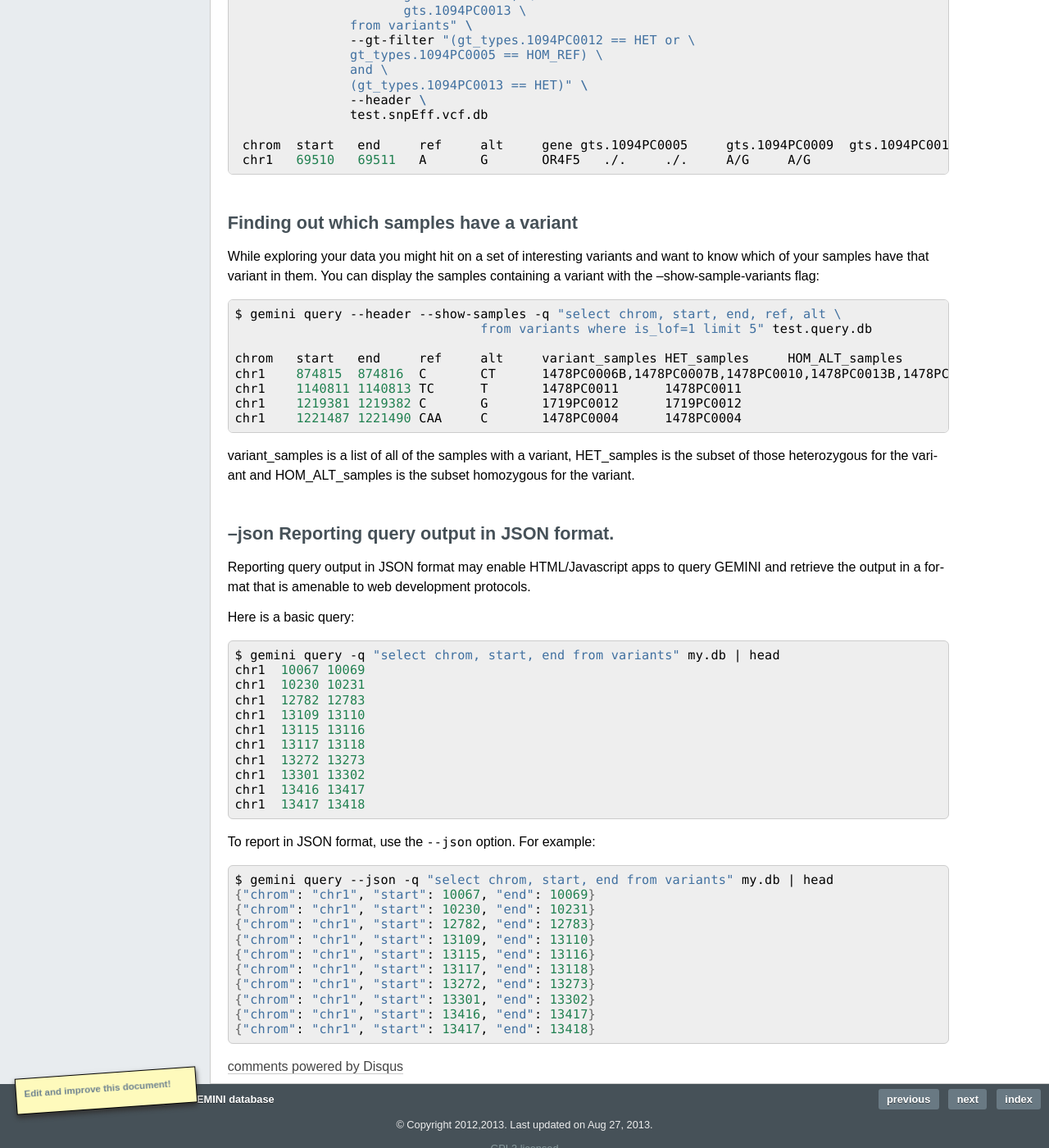
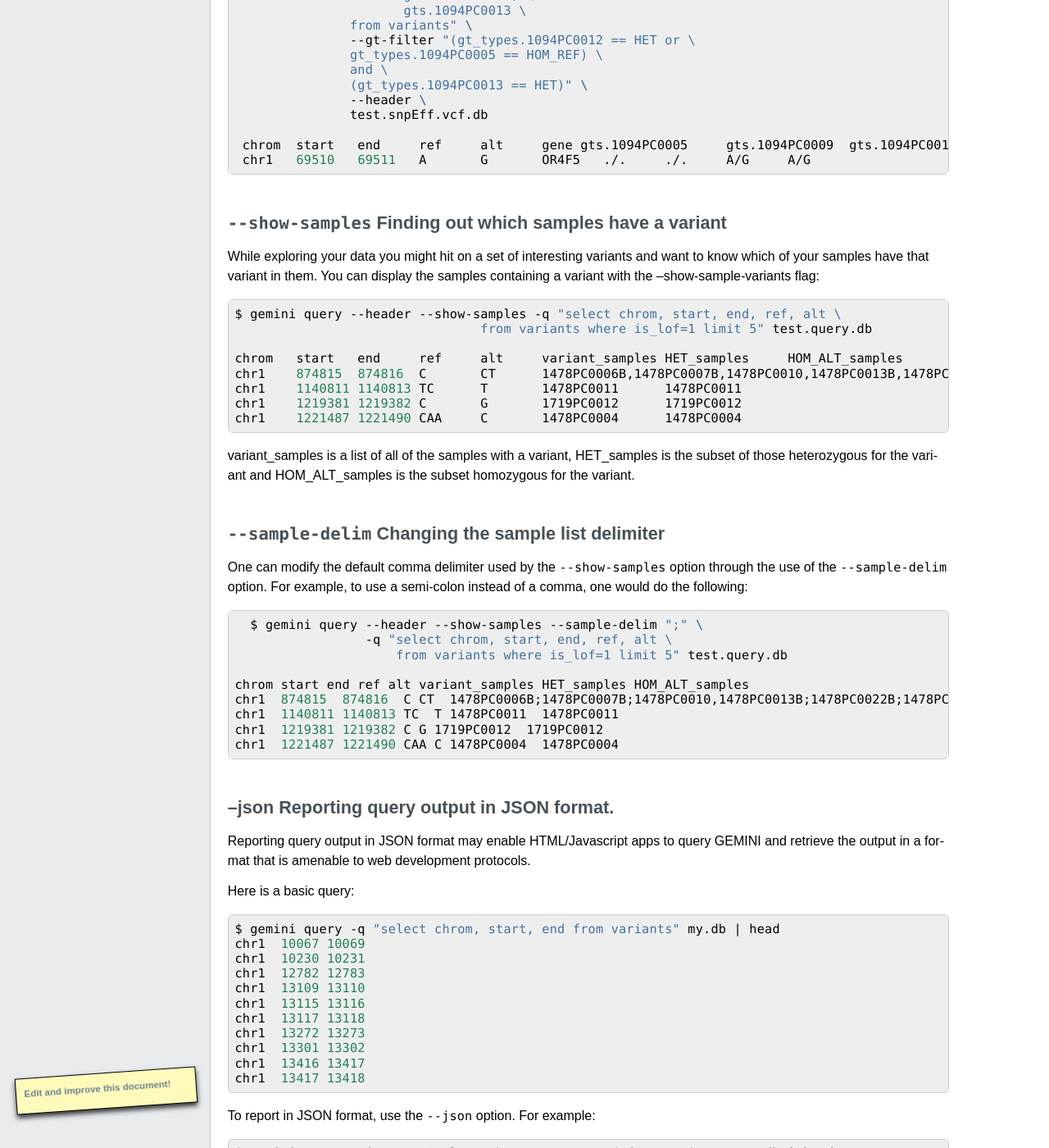
Before and after one commit to arq5x/gemini, a Sphinx documentation site: the page built from docs/content/querying.rst, in a window 1280 px wide and 1400 px high, scrolled down 3559 px. Shown: the whole window at 82% size. Built offline with Sphinx 7.4.7, drawn with Linux system fonts in a browser that asks for light colours; formulas are drawn with MathJax 3; pages that are not in the unit, such as notebooks, are missing from menus; comment, search, counter and statistics services are not loaded; the version number is read from the project's files by our own code; some of the changed text lies outside the part shown.

Commit message:
[ENH] allow alternate sample delimiters

```diff
--- a/docs/content/querying.rst
+++ b/docs/content/querying.rst
@@ -229,9 +229,9 @@ Eh, I changed my mind, let's restrict the above to those variants where sample
 	 chrom	start	end	ref	alt	gene gts.1094PC0005	gts.1094PC0009	gts.1094PC0012	gts.1094PC0013
 	 chr1	69510	69511	A	G	OR4F5	./.	./.	A/G	A/G
 
-================================================
-Finding out which samples have a variant
-================================================
+=============================================================
+``--show-samples`` Finding out which samples have a variant
+=============================================================
 While exploring your data you might hit on a set of interesting variants and want to know
 which of your samples have that variant in them. You can display the samples containing
 a variant with the --show-sample-variants flag:
@@ -250,6 +250,26 @@ a variant with the --show-sample-variants flag:
 variant_samples is a list of all of the samples with a variant, HET_samples is the subset
 of those heterozygous for the variant and HOM_ALT_samples is the subset homozygous for
 the variant.
+
+=============================================================
+``--sample-delim`` Changing the sample list delimiter
+=============================================================
+One can modify the default comma delimiter used by the ``--show-samples``
+option through the use of the ``--sample-delim`` option.  For example, to use
+a semi-colon instead of a comma, one would do the following:
+
+.. code-block:: bash
+
+    $ gemini query --header --show-samples --sample-delim ";" \
+                   -q "select chrom, start, end, ref, alt \
+                       from variants where is_lof=1 limit 5" test.query.db
+
+  chrom start end ref alt variant_samples HET_samples HOM_ALT_samples
+  chr1  874815  874816  C CT  1478PC0006B;1478PC0007B;1478PC0010,1478PC0013B;1478PC0022B;1478PC0023B;1478PC0025;1719PC0007;1719PC0009;1719PC0010;1719PC0022 1478PC0006B;1478PC0007B;1478PC0010;1478PC0013B;1478PC0022B;1478PC0023B;1719PC0007;1719PC0009;1719PC0010 1478PC0025;1719PC0022
+  chr1  1140811 1140813 TC  T 1478PC0011  1478PC0011
+  chr1  1219381 1219382 C G 1719PC0012  1719PC0012
+  chr1  1221487 1221490 CAA C 1478PC0004  1478PC0004
+
 
 ================================================
 --json Reporting query output in JSON format.
```
Also changed, not shown: other parts of docs/content/querying.rst (+1 -1 lines), 3 other files.
